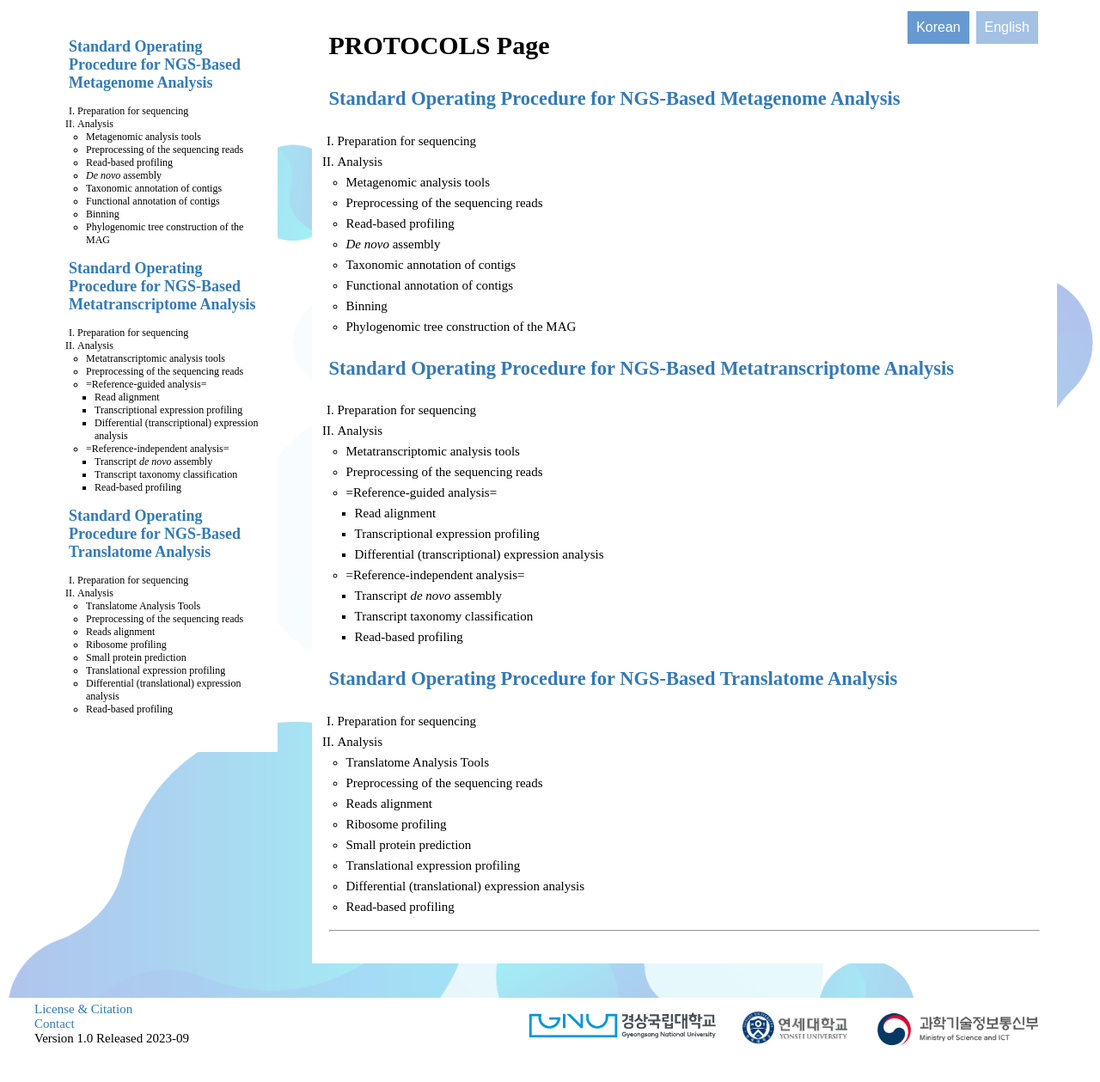
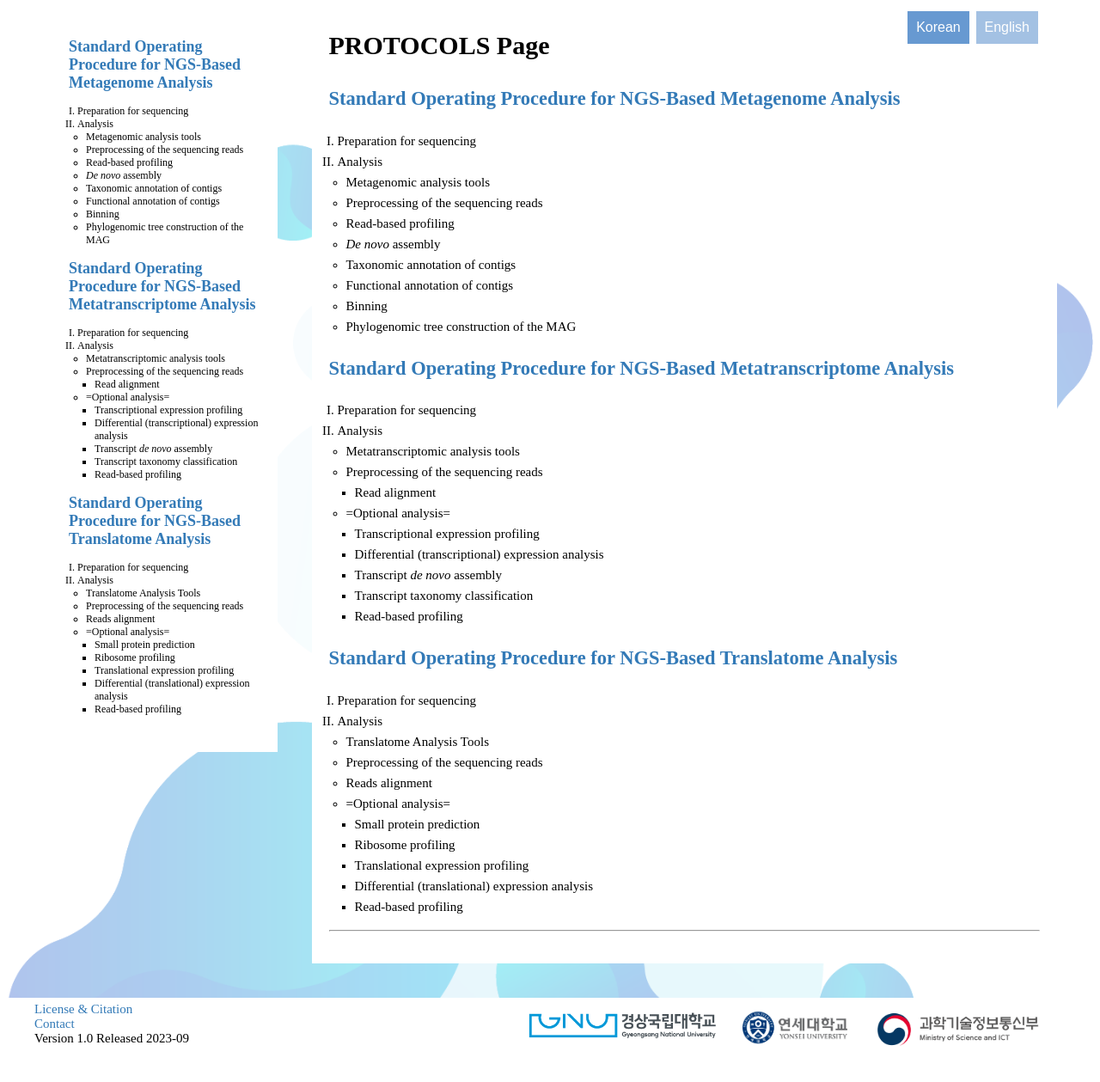
Before and after one commit to sujin9819/django_web, a Django app: template SOP/templates/SOP/PROTOCOL_en.html in a window 1280 px wide. Shown: the part 193-1452 px from the top of the page at 86% size. Run offline with Django 3.2, Linux system fonts and the light colour scheme; the template is opened without the code that fills it, so the values that code supplies are empty; some libraries are stand-ins or nearby versions.

Commit message:
v_260812

```diff
--- a/SOP/templates/SOP/PROTOCOL_en.html
+++ b/SOP/templates/SOP/PROTOCOL_en.html
@@ -1,7 +1,7 @@
 {% extends 'SOP/Protocol_base_en.html' %}
 {% block content %}
 <div align="right" style="width:350px;float:right">
-    <button class="button" onclick="location.href='/PROTOCOL/ko'"> Korean </button>
+    <button class="button" > Korean </button>
     <button class="button  disabled">English</button>
 </div>
 
--- a/SOP/templates/SOP/Protocol_nav.html
+++ b/SOP/templates/SOP/Protocol_nav.html
@@ -44,23 +44,21 @@
     <li>
     <a href="/PROTOCOL/en/RNA/Preprocessing of the sequencing">Preprocessing of the sequencing reads</a>
     </li>
-    <li>
-    =Reference-guided analysis=
     <ul>
     <li>
     <a href="/PROTOCOL/en/RNA/Read alignment">Read alignment</a>
     </li>
+    </ul>
+    </li>
+    <li>
+    =Optional analysis=
+    <ul>
     <li>
     <a href="/PROTOCOL/en/RNA/Transcriptional expression profiling">Transcriptional expression profiling</a>
     </li>
     <li>
     <a href="/PROTOCOL/en/RNA/Differential expression analysis">Differential (transcriptional) expression analysis</a>
     </li>
-    </ul>
-    </li>
-    <li>
-    =Reference-independent analysis=
-    <ul>
     <li>
     <a href="/PROTOCOL/en/RNA/Transcript de novo assembly">Transcript <em>de novo</em> assembly</a>
     </li>
@@ -91,10 +89,13 @@
     <a href="/PROTOCOL/en/Ribo/Read alignment">Reads alignment</a>
     </li>
     <li>
-    <a href="/PROTOCOL/en/Ribo/Ribosome profiling">Ribosome profiling</a>
+    =Optional analysis=
+    <ul>
+    <li>
+    <a href="/PROTOCOL/en/Ribo/Small protein prediction">Small protein prediction</a>
     </li>
     <li>
-    <a href="/PROTOCOL/en/Ribo/Small protein prediction">Small protein prediction</a>
+    <a href="/PROTOCOL/en/Ribo/Ribosome profiling">Ribosome profiling</a>
     </li>
     <li>
     <a href="/PROTOCOL/en/Ribo/Translational quantification">Translational expression profiling</a>
--- a/blog/templates/blog/base.html
+++ b/blog/templates/blog/base.html
@@ -67,7 +67,7 @@
                         <a href="mailto:metainsight@gnu.ac.kr">Contact</a>
                     </div>
                     <div class="version_info">
-                        Version 1.0 Released 2023-09
+                        Version 1.1 Released 2026-08-01
                     </div>
                 </div>
             </div>
--- a/blog/templates/blog/index.html
+++ b/blog/templates/blog/index.html
@@ -112,7 +112,7 @@
                         <a href="mailto:metainsight@gnu.ac.kr">Contact</a>
                     </div>
                     <div class="version_info">
-                        Version 1.0 Released 2023-09
+                        Version 1.1 Released 2026-08-01
                     </div>
                 </div>
             </div>
```
